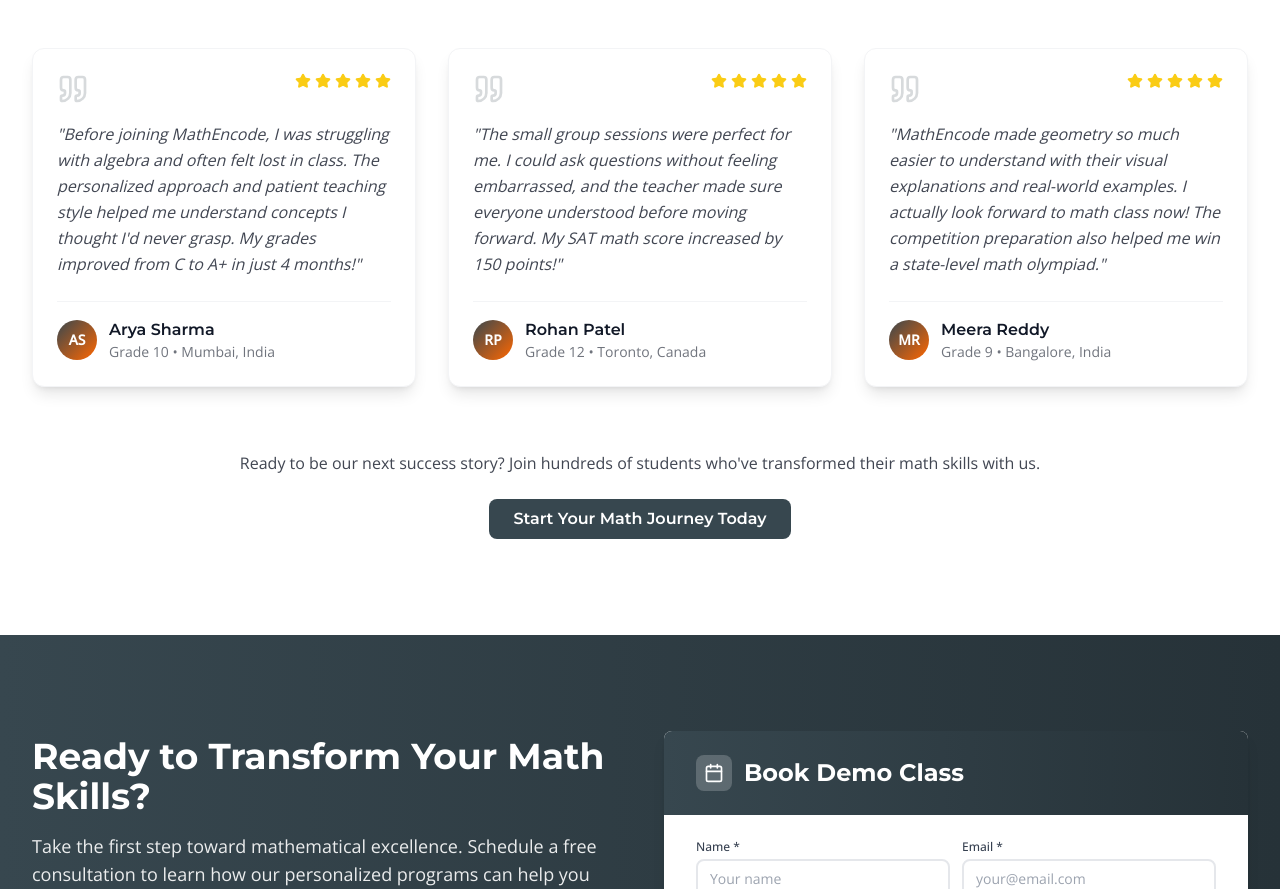
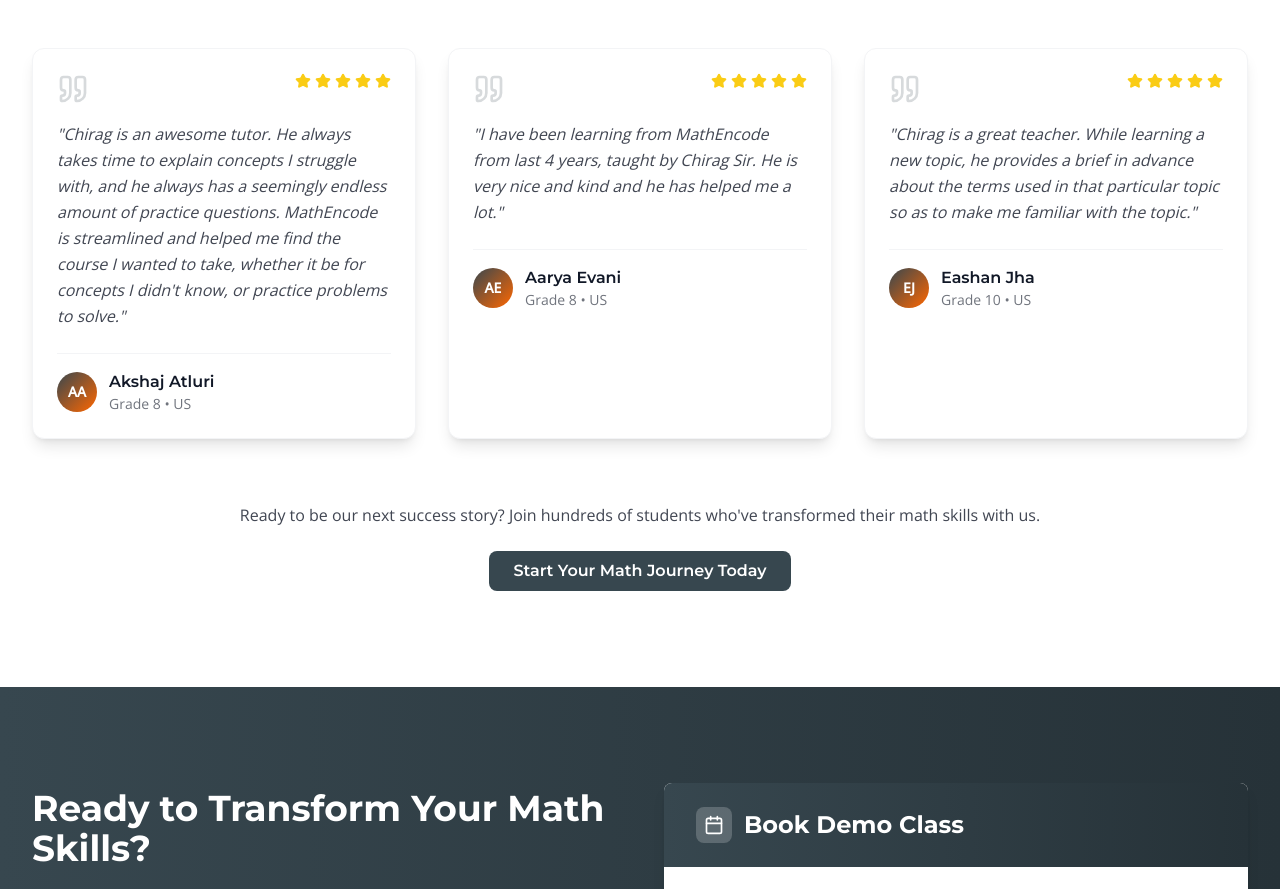
Before and after one commit to chahatkesh/mathencode, a React (Vite) app: page / in a window 1280 px wide. Shown: the part 5584-6473 px from the top of the page. Built offline with nearby package versions, Linux system fonts and the light colour scheme.

Commit message:
Update written testimonials with new content and correct details

```diff
--- a/src/components/Testimonial.jsx
+++ b/src/components/Testimonial.jsx
@@ -55,27 +55,27 @@
   const writtenTestimonials = [
     {
       id: 1,
-      name: "Arya Sharma",
-      grade: "Grade 10",
-      location: "Mumbai, India",
+      name: "Akshaj Atluri",
+      grade: "Grade 8",
+      location: "US",
       rating: 5,
-      text: "Before joining MathEncode, I was struggling with algebra and often felt lost in class. The personalized approach and patient teaching style helped me understand concepts I thought I'd never grasp. My grades improved from C to A+ in just 4 months!",
+      text: "Chirag is an awesome tutor. He always takes time to explain concepts I struggle with, and he always has a seemingly endless amount of practice questions. MathEncode is streamlined and helped me find the course I wanted to take, whether it be for concepts I didn't know, or practice problems to solve.",
     },
     {
       id: 2,
-      name: "Rohan Patel",
-      grade: "Grade 12",
-      location: "Toronto, Canada",
+      name: "Aarya Evani",
+      grade: "Grade 8",
+      location: "US",
       rating: 5,
-      text: "The small group sessions were perfect for me. I could ask questions without feeling embarrassed, and the teacher made sure everyone understood before moving forward. My SAT math score increased by 150 points!",
+      text: "I have been learning from MathEncode from last 4 years, taught by Chirag Sir. He is very nice and kind and he has helped me a lot.",
     },
     {
       id: 3,
-      name: "Meera Reddy",
-      grade: "Grade 9",
-      location: "Bangalore, India",
+      name: "Eashan Jha",
+      grade: "Grade 10",
+      location: "US",
       rating: 5,
-      text: "MathEncode made geometry so much easier to understand with their visual explanations and real-world examples. I actually look forward to math class now! The competition preparation also helped me win a state-level math olympiad.",
+      text: "Chirag is a great teacher. While learning a new topic, he provides a brief in advance about the terms used in that particular topic so as to make me familiar with the topic.",
     },
   ];
 
```
